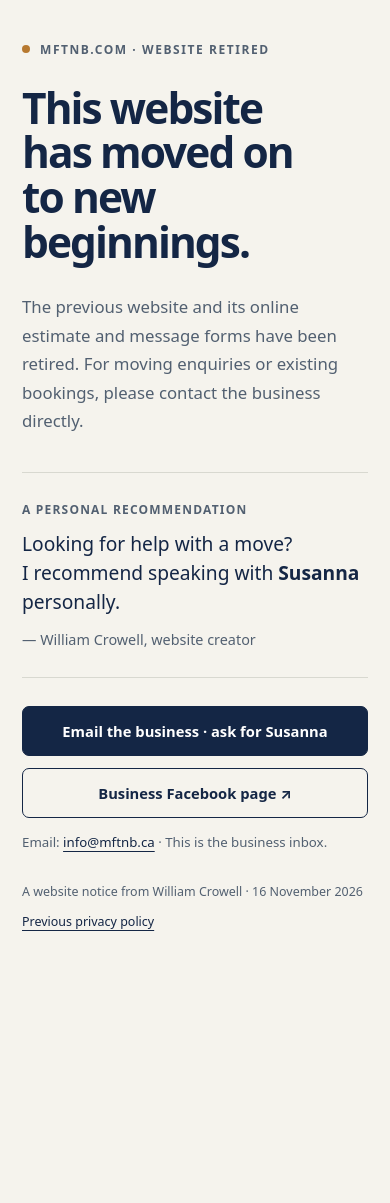
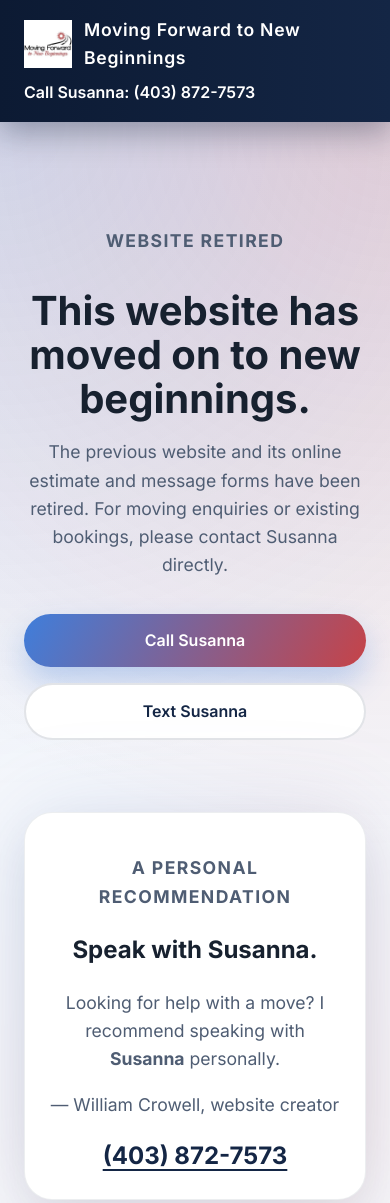
Before and after one commit to sqaz2/mftnb, a website: page 404.html in a window 390 px wide. Shown: the top 1203 px of the page. Before the commit the page ends 968 px from the top, so only its background shows below. Drawn offline with Linux system fonts and the light colour scheme.

Commit message:
Restore original site styling and use Susanna's direct phone
Retain the retirement notice with the original logo, navy header, gradient hero, card and responsive styles. Replace public email and Facebook contact routes with call/text links to Susanna at the user-supplied (403) 872-7573. Keep the retired forms unavailable.

Validation: 201 tests pass, workflow syntax and public contact checks pass, and git diff --check is clean.

```diff
--- a/404.html
+++ b/404.html
@@ -3,54 +3,71 @@
 <head>
   <meta charset="utf-8" />
   <meta name="viewport" content="width=device-width, initial-scale=1" />
-  <title>Website retired | MFTNB</title>
-  <meta name="description" content="This website and its online forms have been retired. A personal recommendation from William Crowell: ask for Susanna for moving enquiries." />
+  <title>Website notice | Moving Forward to New Beginnings</title>
+  <meta name="description" content="The online forms have been retired. For moving enquiries, William Crowell personally recommends Susanna." />
   <meta name="robots" content="noindex, follow" />
+  <link rel="preconnect" href="https://fonts.googleapis.com" />
+  <link rel="preconnect" href="https://fonts.gstatic.com" crossorigin />
+  <link href="https://fonts.googleapis.com/css2?family=Inter:wght@400;500;600;700&display=swap" rel="stylesheet" />
+  <link rel="stylesheet" href="/styles.css?v=2026-11-16-original-design" />
+  <link rel="icon" type="image/png" sizes="32x32" href="/favicon-32.png" />
+  <link rel="icon" type="image/png" sizes="64x64" href="/favicon-64.png" />
+  <link rel="apple-touch-icon" sizes="180x180" href="/apple-touch-icon.png" />
+  <link rel="shortcut icon" href="/favicon.ico" />
   <meta name="theme-color" content="#142645" />
   <style>
-    :root { color-scheme: light; font-family: system-ui, -apple-system, BlinkMacSystemFont, "Segoe UI", sans-serif; color: #142645; background: #f5f3ed; }
-    * { box-sizing: border-box; }
-    body { margin: 0; min-height: 100svh; display: grid; place-items: center; padding: 48px 24px; }
-    main { width: min(100%, 680px); }
-    .status { display: inline-flex; align-items: center; gap: 10px; margin: 0 0 28px; color: #526071; font-size: .75rem; font-weight: 700; letter-spacing: .13em; text-transform: uppercase; }
-    .status::before { content: ""; width: 8px; height: 8px; border-radius: 50%; background: #b77930; }
-    h1 { margin: 0; max-width: 13ch; font-size: clamp(2.65rem, 9vw, 4.7rem); line-height: 1.06; font-weight: 750; letter-spacing: -.045em; }
-    .intro { margin: 28px 0 36px; max-width: 49ch; color: #526071; font-size: 1.05rem; line-height: 1.7; }
-    .recommendation { border-top: 1px solid #d8d8d0; border-bottom: 1px solid #d8d8d0; padding: 28px 0; }
-    .eyebrow { margin: 0 0 12px; color: #526071; font-size: .75rem; font-weight: 700; letter-spacing: .1em; text-transform: uppercase; }
-    .recommendation p:not(.eyebrow) { margin: 0; font-size: clamp(1.2rem, 4vw, 1.5rem); line-height: 1.5; }
-    .signature { display: block; margin-top: 14px; color: #526071; font-size: .9rem; }
-    .actions { display: flex; flex-wrap: wrap; align-items: center; gap: 12px; margin-top: 28px; }
-    a { color: #142645; text-underline-offset: 4px; }
-    a:focus-visible { outline: 3px solid #b77930; outline-offset: 5px; }
-    .button { display: inline-flex; justify-content: center; align-items: center; min-height: 48px; padding: 14px 20px; border: 1px solid #142645; border-radius: 7px; font-size: .92rem; font-weight: 650; text-align: center; text-decoration: none; }
-    .button.primary { background: #142645; color: #fff; }
-    .button:hover { background: #e7e7df; }
-    .button.primary:hover { background: #263e60; }
-    .contact-note { margin: 14px 0 0; color: #526071; font-size: .83rem; line-height: 1.6; }
-    footer { display: flex; flex-wrap: wrap; gap: 10px 24px; justify-content: space-between; margin-top: 38px; color: #526071; font-size: .78rem; line-height: 1.6; }
-    @media (max-width: 480px) { body { padding: 36px 22px; } .actions { align-items: stretch; flex-direction: column; } .button { width: 100%; } footer { margin-top: 28px; } }
+    .notice-label { font-weight: 700; letter-spacing: .08em; text-transform: uppercase; }
+    .hero-card .phone { display: inline-block; font-size: clamp(1.5rem, 4vw, 2rem); font-weight: 700; }
+    .hero-card .hero-actions { margin-bottom: 0; }
+    .hero-grid > * { min-width: 0; }
+    .site-footer .footer-bottom { flex-wrap: wrap; gap: 1rem; }
+    .site-footer .footer-bottom a { color: inherit; }
+    @media (max-width: 480px) {
+      .header-cta a { overflow-wrap: anywhere; }
+      .hero-card { padding: 1.5rem; }
+      .hero-actions > a { width: 100%; }
+    }
   </style>
 </head>
 <body>
-  <main>
-    <p class="status">MFTNB.com · Website retired</p>
-    <h1>This website has moved on to new beginnings.</h1>
-    <p class="intro">The previous website and its online estimate and message forms have been retired. For moving enquiries or existing bookings, please contact the business directly.</p>
-    <section class="recommendation" aria-label="Personal recommendation">
-      <p class="eyebrow">A personal recommendation</p>
-      <p>Looking for help with a move?<br />I recommend speaking with <strong>Susanna</strong> personally.</p>
-      <span class="signature">— William Crowell, website creator</span>
+  <header class="site-header">
+    <div class="inner">
+      <a href="/" class="brand" aria-label="Moving Forward to New Beginnings home">
+        <img src="/logo.png" alt="Moving Forward to New Beginnings logo" />
+        <span>Moving Forward to New Beginnings</span>
+      </a>
+      <div class="header-cta">
+        <a href="tel:+14038727573">Call Susanna: (403) 872-7573</a>
+      </div>
+    </div>
+  </header>
+  <main id="top">
+    <section class="hero">
+      <div class="container hero-grid">
+        <div>
+          <p class="notice-label">Website retired</p>
+          <h1>This website has moved on to new beginnings.</h1>
+          <p>The previous website and its online estimate and message forms have been retired. For moving enquiries or existing bookings, please contact Susanna directly.</p>
+          <div class="hero-actions">
+            <a class="btn-primary" href="tel:+14038727573">Call Susanna</a>
+            <a class="btn-secondary" href="sms:+14038727573">Text Susanna</a>
+          </div>
+        </div>
+        <div class="hero-visual"><div class="hero-card" id="contact">
+          <p class="notice-label">A personal recommendation</p>
+          <h2>Speak with Susanna.</h2>
+          <p>Looking for help with a move? I recommend speaking with <strong>Susanna</strong> personally.</p>
+          <p>— William Crowell, website creator</p>
+          <a class="phone" href="tel:+14038727573">(403) 872-7573</a>
+        </div></div>
+      </div>
     </section>
-    <div class="actions">
-      <a class="button primary" href="mailto:info@mftnb.ca?subject=Moving%20enquiry%20%E2%80%94%20for%20Susanna">Email the business · ask for Susanna</a>
-      <a class="button" href="https://www.facebook.com/movingforwardtonewbeginnings/" target="_blank" rel="noopener noreferrer">Business Facebook page ↗</a>
-    </div>
-    <p class="contact-note">Email: <a href="mailto:info@mftnb.ca">info@mftnb.ca</a> · This is the business inbox.</p>
-    <footer>
+  </main>
+  <footer class="site-footer">
+    <div class="container footer-bottom">
       <span>A website notice from William Crowell · 16 November 2026</span>
       <a href="/privacy.html">Previous privacy policy</a>
-    </footer>
-  </main>
+    </div>
+  </footer>
 </body>
 </html>
```
Also changed, not shown: blog/moving-checklist-before-moving-day/index.html (+57 -40 lines), index.html (+57 -40 lines), privacy.html (+5 -5 lines), tests/estimator.test.cjs (+1 -1 lines), tests/terminology.test.cjs (+8 -3 lines), .github/workflows/production-smoke.yml, README.txt.
